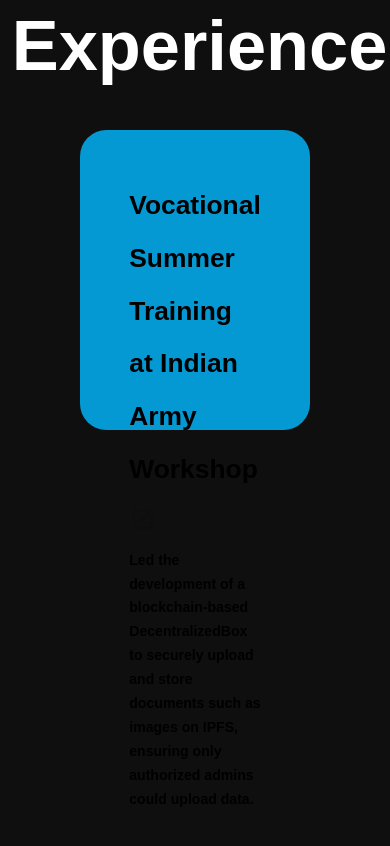
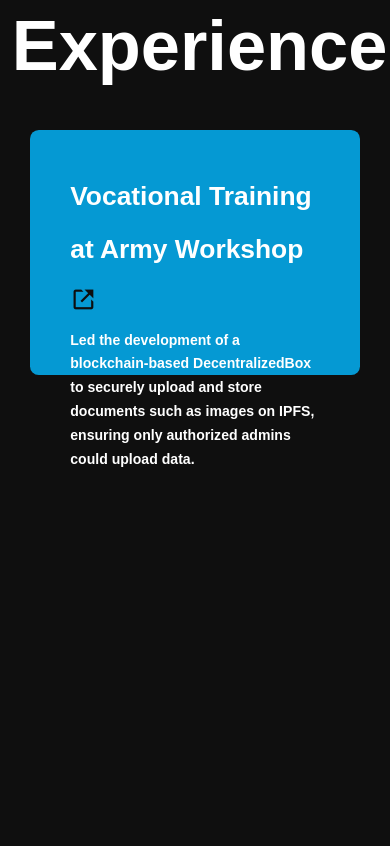
Before and after one commit to Sanket241/portfolio, a plain HTML site: page index.html in a window 390 px wide. Shown: the part 4040-4886 px from the top of the page. Drawn offline with nearby package versions, Linux system fonts and the light colour scheme.

Commit message:
add experience changes

```diff
--- a/index.html
+++ b/index.html
@@ -181,7 +181,7 @@
         <div class="experience-container">
             <div class="experience-box">
                 <div class="experience-info">
-                    <h4>Vocational Summer Training at Indian Army Workshop <a href="https://bytestories.onrender.com" target="_blank"><i class='bx bx-link-external link'></i></a></h4>
+                    <h4>Vocational Training at Army Workshop <a href="https://bytestories.onrender.com" target="_blank"><i class='bx bx-link-external link'></i></a></h4>
                     <p>Led the development of a blockchain-based DecentralizedBox to securely upload and store documents such as images on IPFS, ensuring only authorized admins could upload data.</p>
 
                 </div>
--- a/style.css
+++ b/style.css
@@ -505,10 +505,8 @@ span {
     line-height: 1.7;
     margin: auto;
 }
-
 .experience {
     background-color: var(--bg-color);
-    ;
     color: black;
 }
 
@@ -523,32 +521,33 @@ span {
     justify-content: center;
     width: 50%;
     margin-left: 25%;
+    color: white;
 }
+
 .experience-box {
     background-color: var(--main-color);
     height: 300px;
     border-radius: 3rem;
     border: 5px solid transparent;
     cursor: pointer;
-    transition: 0.4s ease-in-out;
+    transition: transform 0.4s ease-in-out, border-color 0.4s ease-in-out;
 }
 
 .experience-box:hover {
-    border: 5px solid var(--main-color);
+    border-color: var(--main-color);
     transform: scale(1.05);
+    background-color: white;
     color: black;
-    background: white;
 }
-
 
 .experience-box .experience-info {
     display: flex;
     flex-direction: column;
     text-align: left;
     max-height: 200px;
-    justify-content: left;
+    justify-content: flex-start;
     align-items: baseline;
-    padding: 5rem 5rem;
+    padding: 5rem;
 }
 
 .experience-info h4 {
@@ -570,7 +569,26 @@ span {
     font-weight: 600;
     max-height: 100px;
     line-height: 1.7;
-    margin: auto;
+    margin: 0; /* Remove margin for better alignment */
+}
+
+/* Media query for mobile view */
+@media (max-width: 768px) {
+    .experience-container {
+        width: 90%; /* Adjust container width for mobile view */
+        margin-left: 5%; /* Center the container */
+    }
+
+    .experience-box {
+        height: auto; /* Adjust height based on content */
+        width: 100%; /* Full width for mobile view */
+        border-radius: 1rem; /* Reduce border-radius for rectangular appearance */
+        padding: 2rem; /* Adjust padding for mobile view */
+    }
+
+    .experience-box .experience-info {
+        padding: 2rem; /* Adjust padding for mobile view */
+    }
 }
 
 
```
